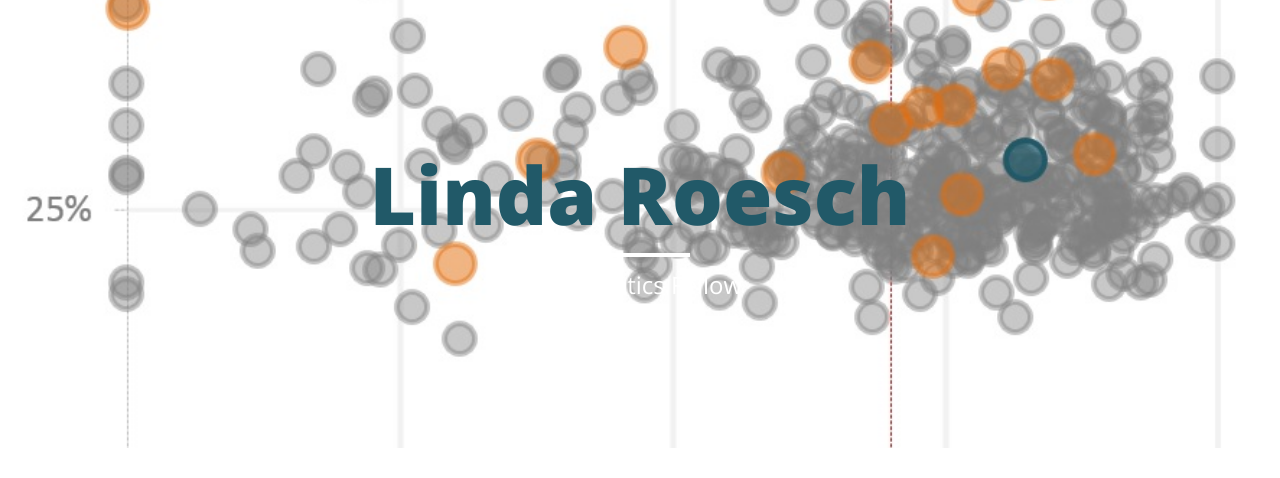
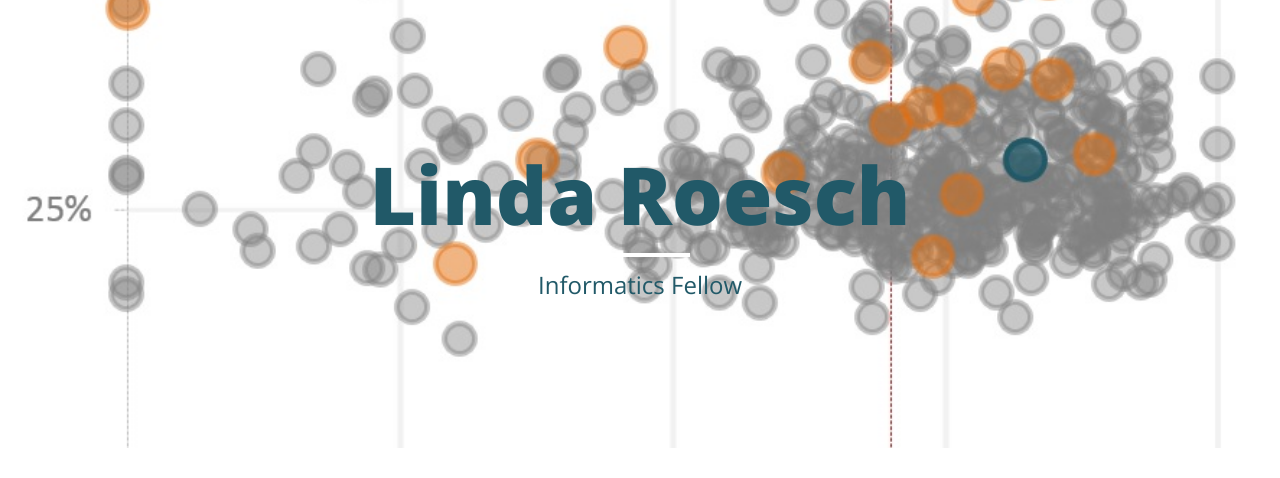
Before and after one commit to lindaroesch/lindaroesch.github.io, a Jekyll site: the page built from index.html, in a window 1280 px wide. Shown: the part 100-578 px from the top of the page. Built offline with Jekyll 4.4.1, drawn with Linux system fonts in a browser that asks for light colours; nearby versions of some CDN libraries; grey boxes are pictures that could not be loaded.

Commit message:
Update clean-blog.css

```diff
--- a/css/clean-blog.css
+++ b/css/clean-blog.css
@@ -48,7 +48,7 @@ hr.small{max-width:100px;margin:15px auto;border-width:4px;border-color:white;}
 .intro-header .site-heading h1,
 .intro-header .page-heading h1{margin-top:0;font-size:50px;}
 .intro-header .site-heading .subheading,
-.intro-header .page-heading .subheading{font-size:24px;line-height:1.1;display:block;color:white;font-family:'Open Sans', 'Helvetica Neue', Helvetica, Arial, sans-serif;margin:10px 0 0;}
+.intro-header .page-heading .subheading{font-size:24px;line-height:1.1;display:block;color:rgb(33, 89, 104);font-family:'Open Sans', 'Helvetica Neue', Helvetica, Arial, sans-serif;margin:10px 0 0;}
 @media only screen and (min-width:768px){.intro-header .site-heading h1,
 .intro-header .page-heading h1{font-size:80px;}
 }
```
